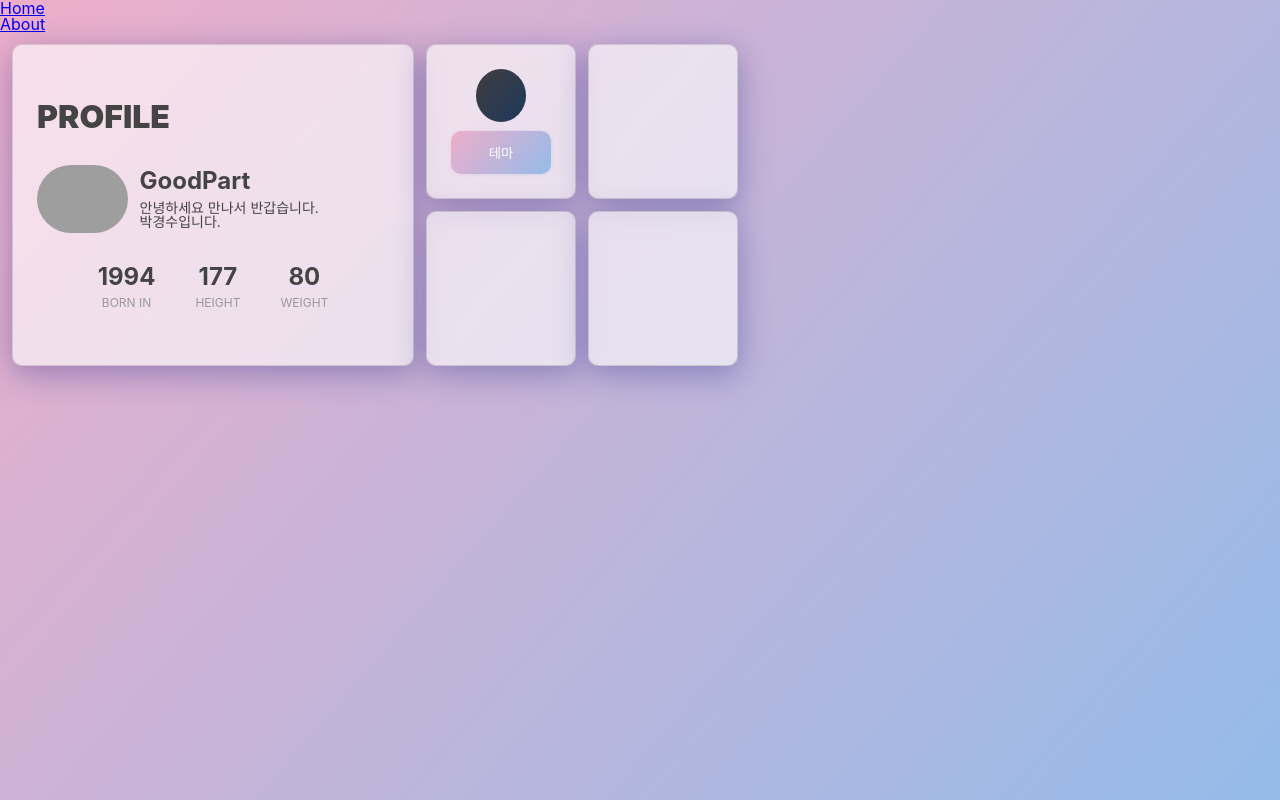
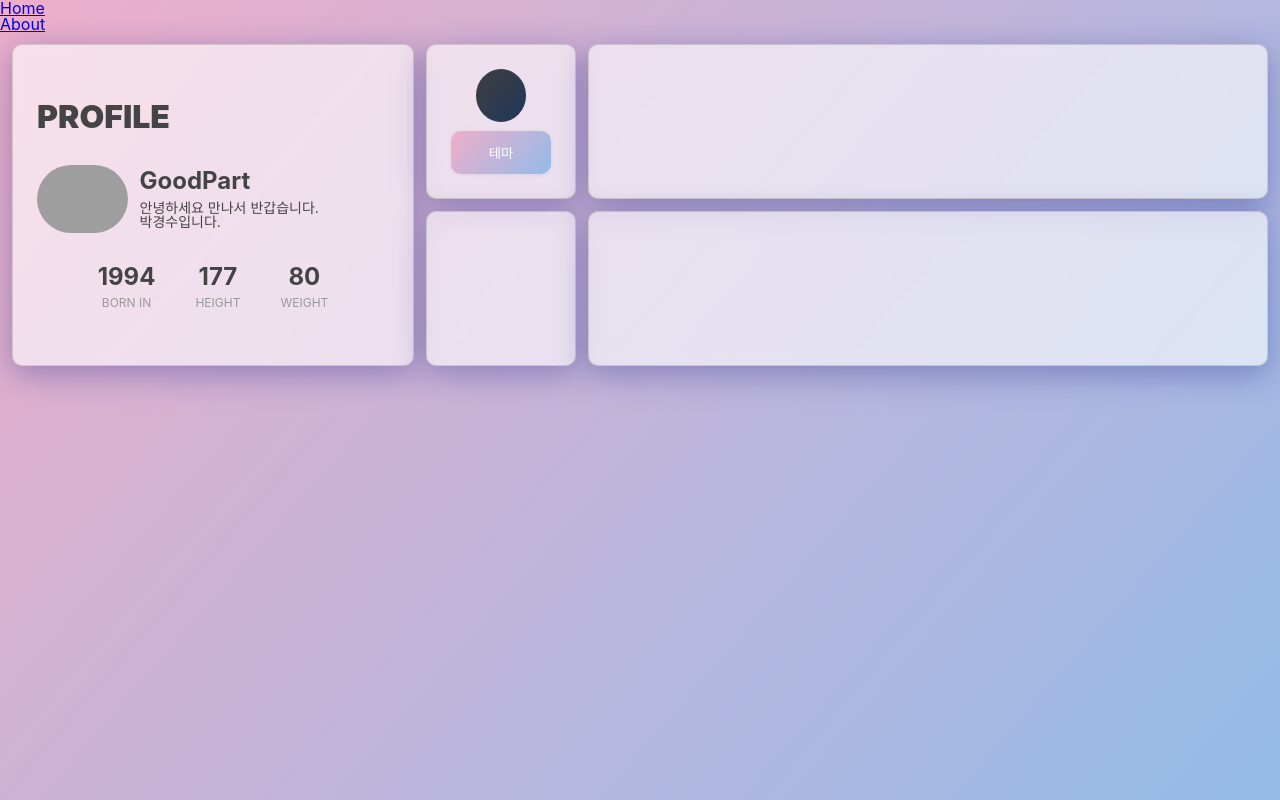
Before and after one commit to GoodPart/24_pp, a React (Create React App) app: page / in a window 1280 px wide. Built offline with nearby package versions, Linux system fonts and the light colour scheme; grey boxes are pictures that could not be loaded; a web font is replaced by a local one.

Commit message:
반응형 수정

```diff
--- a/src/Home.js
+++ b/src/Home.js
@@ -33,7 +33,7 @@ function Home({ themeChange }) {
             </PanelFlx>
             <PanelFlx padding={24} />
           </PanelFlexInnerWrap>
-          <PanelFlexInnerWrap direction={"column"}>
+          <PanelFlexInnerWrap direction={"column"} expanded={true}>
             <PanelFlx padding={24} />
             <PanelFlx padding={24} />
           </PanelFlexInnerWrap>
--- a/src/assets/style/common.scss
+++ b/src/assets/style/common.scss
@@ -156,6 +156,10 @@ hr {
 .page-wrap {
   width: 100%;
   height: 100%;
+
+  @media (max-width: 767px) {
+    height: auto;
+  }
 }
 
 .page-wrap.dark {
@@ -173,8 +177,8 @@ hr {
   );
 }
 
-@media (max-width: 767px) {
-  html {
-    height: inherit;
-  }
-}
+// @media (max-width: 767px) {
+//   html {
+//     height: inherit;
+//   }
+// }
--- a/src/components/panel.js
+++ b/src/components/panel.js
@@ -147,9 +147,13 @@ export const PanelFlexInnerWrap = styled.div`
     width: ${(props) => (props.expanded ? "inherit" : props.width)};
     height: ${(props) => (props.expanded ? "inherit" : props.height)};
   }
-
   @media (max-width: 767px) {
     width: 100%;
+
+    > * {
+      width: calc(100% - 48px);
+      /* height: ${(props) => (props.expanded ? "inherit" : props.height)}; */
+    }
   }
 `;
 
```
